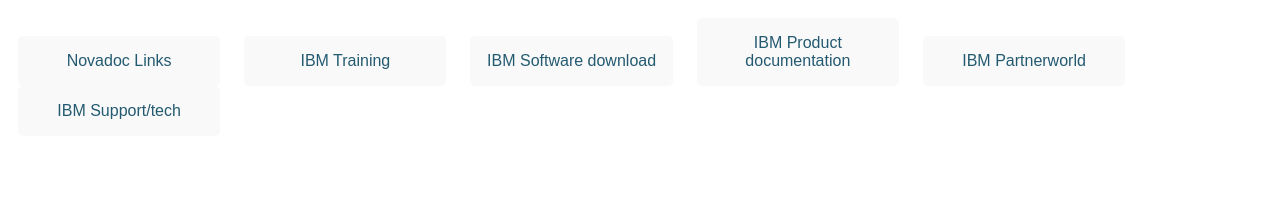
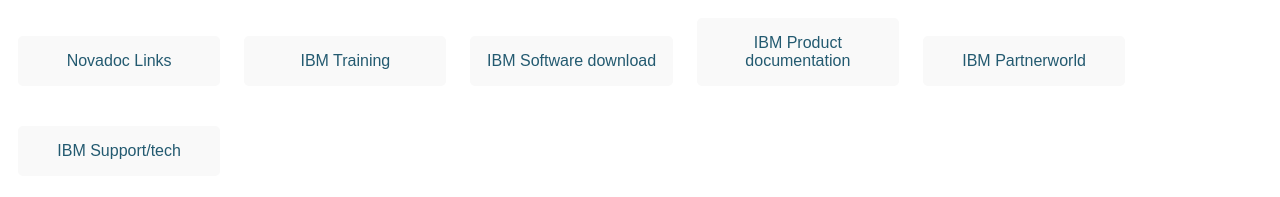
Before and after one commit to thomasNovadoc/start.novadoc, a plain HTML site: page index.html in a window 1280 px wide. Shown: the part 101-298 px from the top of the page. Drawn offline with Linux system fonts and the light colour scheme.

Commit message:
Update index.html
added whitespaces

```diff
--- a/index.html
+++ b/index.html
@@ -13,7 +13,7 @@
             position: relative;
             display: inline-block;
             width: 16%; /* Each button takes 16% of the window width */
-            margin: 0 10px; /* Add some spacing between dropdowns */
+            margin: 0 10px 40px; /* Add some spacing between dropdowns */
         }
 
         .dropdown-content {
```
